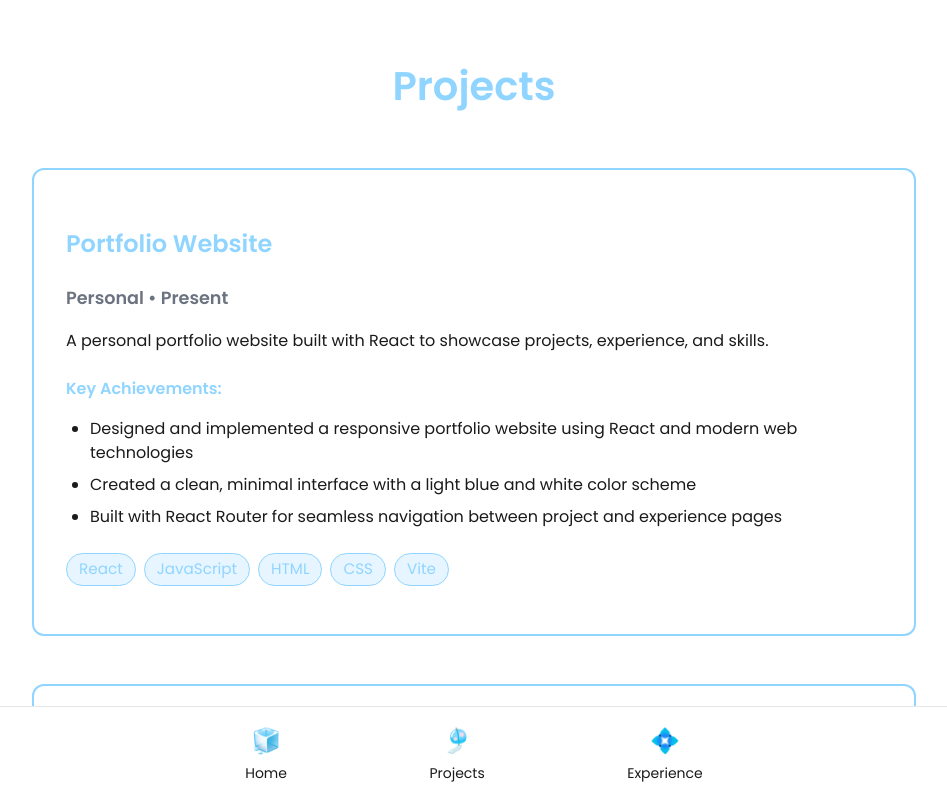
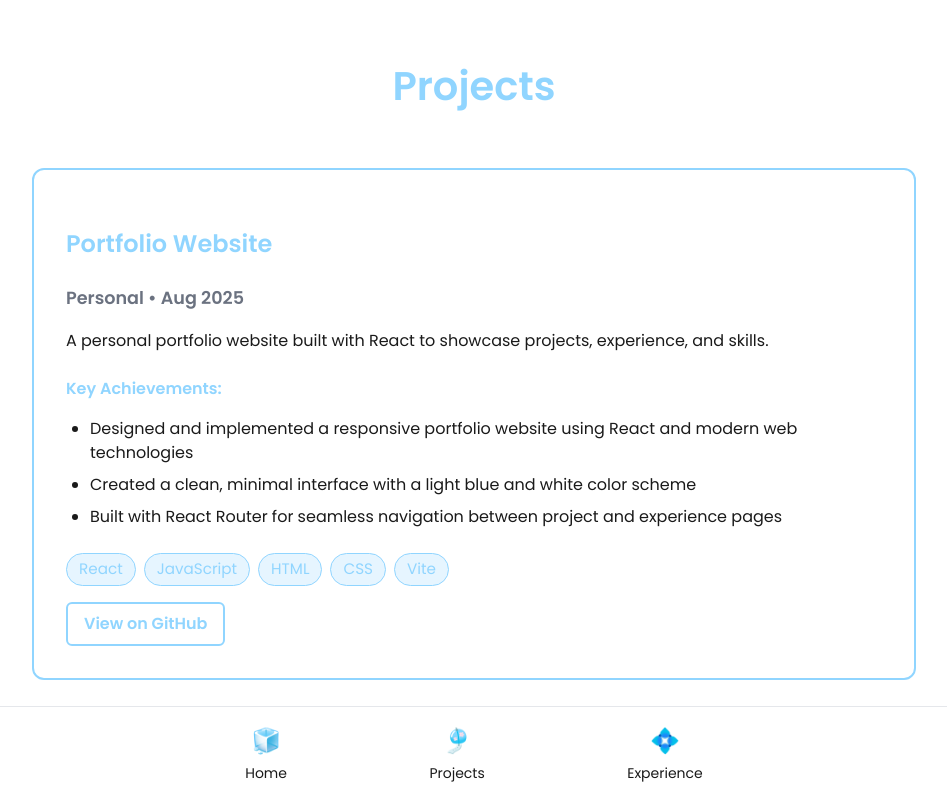
Before and after one commit to kathrynezong/kathrynezong_website, a React (Vite) app: page /projects in a window 1280 px wide. Shown: the top 798 px of the page, without its empty margins (166-1113 px from the left). Built offline with nearby package versions, Linux system fonts and the light colour scheme.

Commit message:
updating projects

```diff
--- a/src/components/Projects.jsx
+++ b/src/components/Projects.jsx
@@ -36,7 +36,7 @@ export default function Projects() {
         <div>
           <ul style={{ color: '#1a1a1a', listStyle: 'none', padding: 0, marginBottom: '1.5rem' }}>
             <li style={{ marginBottom: '1rem', cursor: 'pointer' }} onClick={() => navigate(`/projects#project-1`)}>
-              <span style={{ color: '#90D5FF', fontWeight: 600 }}>Portfolio Website</span> - Personal (Oct 2025)
+              <span style={{ color: '#90D5FF', fontWeight: 600 }}>Portfolio Website</span> - Personal (Aug 2025)
               <p style={{ color: '#6b7280', fontSize: '0.9rem', marginTop: '0.25rem', marginLeft: '2rem' }}>
                 Personal portfolio website showcasing projects, experience, and skills...
               </p>
--- a/src/pages/ProjectsPage.jsx
+++ b/src/pages/ProjectsPage.jsx
@@ -21,7 +21,7 @@ export default function ProjectsPage() {
     {
       id: 1,
       title: "Portfolio Website",
-      subtitle: "Personal • Present",
+      subtitle: "Personal • Aug 2025",
       description: "A personal portfolio website built with React to showcase projects, experience, and skills.",
       achievements: [
         "Designed and implemented a responsive portfolio website using React and modern web technologies",
@@ -29,7 +29,7 @@ export default function ProjectsPage() {
         "Built with React Router for seamless navigation between project and experience pages"
       ],
       technologies: ["React", "JavaScript", "HTML", "CSS", "Vite"],
-      github: "#",
+      github: "https://github.com/kathrynezong/kathrynezong_website",
       live: "#"
     },
     {
```
